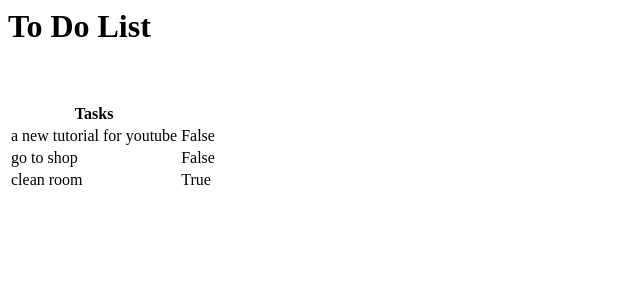
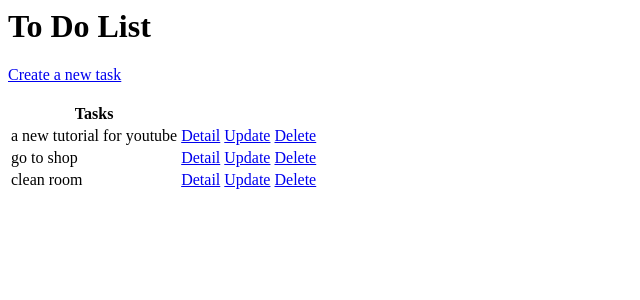
Before and after one commit to kabul225/todo-list, a Django app: page / in a window 1280 px wide. Shown: the top 300 px of the page, without its empty margins (0-640 px from the left). Run offline with Django 4.2, Linux system fonts and the light colour scheme; data comes from the database, SQL or seed files in the repository; both versions use the stored data as it was after the commit.

Commit message:
CRUD is done

```diff
--- /dev/null
+++ b/base/templates/base/task.html
@@ -0,0 +1 @@
+<h1>{{object}}</h1>
--- /dev/null
+++ b/base/templates/base/task_confirm_delete.html
@@ -0,0 +1,6 @@
+<h1>{{task}}</h1>
+<form action="" method="post">
+    {% csrf_token %}
+    <p>Are you sure to delete this task ?</p>
+    <input type="submit" value="Delete">
+</form>
--- a/base/templates/base/task_list.html
+++ b/base/templates/base/task_list.html
@@ -1,13 +1,15 @@
 <h1>To Do List</h1>
-<br><br>
+<a href="{% url 'task-create' %}">Create a new task</a><br><br>
 <table>
     <tr>
         <th>Tasks</th>
     </tr>
-    {% for task in object_list %}
+    {% for task in tasks %}
     <tr>
         <td>{{task}}</td>
-        <td>{{task.complete}}</td>
+        <td><a href="{% url 'task' task.id %}">Detail</a></td>
+        <td><a href="{% url 'task-update' task.id %}">Update</a></td>
+        <td><a href="{% url 'task-delete' task.id %}">Delete</a></td>
     </tr>
     {% empty %}
     <h3>there are not tasks yet.</h3>
--- a/base/urls.py
+++ b/base/urls.py
@@ -1,6 +1,10 @@
 from django.urls import path
-from .views import TaskList
+from .views import TaskList, TaskDetail, TaskCreate, TaskUpdate, TaskDelete
 
 urlpatterns = [
     path("", TaskList.as_view(), name="tasks"),
+    path("task/<int:pk>/", TaskDetail.as_view(), name="task"),
+    path('task/create/', TaskCreate.as_view(), name='task-create'),
+    path('task/update/<int:pk>', TaskUpdate.as_view(), name='task-update'),
+    path('task/delete/<int:pk>', TaskDelete.as_view(), name='task-delete'),
 ]
--- a/base/views.py
+++ b/base/views.py
@@ -1,6 +1,28 @@
 from django.shortcuts import render
 from django.views.generic.list import ListView
+from django.views.generic.detail import DetailView
+from django.views.generic.edit import CreateView, UpdateView, DeleteView
+from django.urls import reverse_lazy
 from .models import Task
 
 class TaskList(ListView):
     model = Task
+    context_object_name = "tasks"
+
+class TaskDetail(DetailView):
+    model = Task
+    template_name = 'base/task.html'
+
+class TaskCreate(CreateView):
+    model = Task
+    fields = "__all__"
+    success_url = reverse_lazy('tasks')
+
+class TaskUpdate(UpdateView):
+    model = Task
+    fields = "__all__"
+    success_url = reverse_lazy('tasks')
+
+class TaskDelete(DeleteView):
+    model = Task
+    success_url = reverse_lazy('tasks')
```
Also changed, not shown: base/templates/base/task_form.html (added, +7 -0 lines), db.sqlite3.
